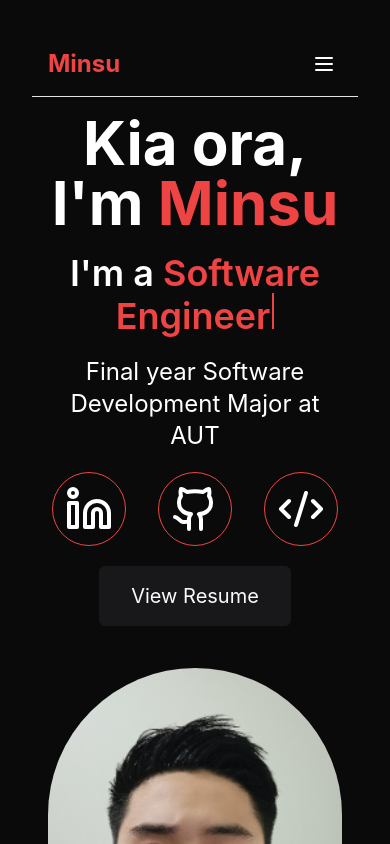
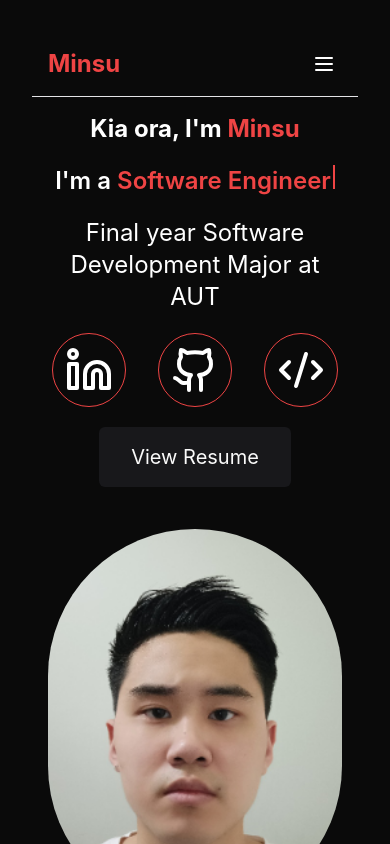
Before and after one commit to Minsukim2827/portfolio-10112024, a React (Vite) app: page / in a window 390 px wide. Shown: the top 844 px of the page. Built offline with nearby package versions, Linux system fonts and the light colour scheme.

Commit message:
added some mobile responsiveness to intro

```diff
--- a/src/components/intro/intro.jsx
+++ b/src/components/intro/intro.jsx
@@ -1,20 +1,19 @@
-// ./Intro.jsx
 import { Link } from 'react-router-dom';
+
 import SocialIcon from './_components/socialIcons';
 import socialLinks from './_components/socialLinks';
-import AnimatedText from './_components/AnimatedText'; // Import the AnimatedText component
-
+import AnimatedText from './_components/AnimatedText';
 export default function Intro() {
   return (
     <div
       className="min-h-[calc(95vh-var(--navbar-height))] text-foreground flex flex-col md:flex-row items-center justify-center p-4 md:p-6 gap-6 md:gap-8"
     >
       {/* Text Content */}
-      <div className="md:w-1/2 space-y-5 text-center md:text-left mb-3 md:mb-0">
-        <h1 className="text-6xl font-bold text-white">
+      <div className=" md:w-1/2 space-y-5 text-center md:text-left mb-3 md:mb-0">
+        <h1 className="text-2xl md:text-6xl font-bold text-white">
           Kia ora, I&apos;m <span className="text-red-500">Minsu</span>
         </h1>
-        <h2 className="text-4xl font-semibold text-white">
+        <h2 className="text-2xl md:text-4xl font-semibold text-white">
           I&apos;m a <AnimatedText />
         </h2>
         <p className="text-2xl text-white">Final year Software Development Major at AUT</p>
```
Also changed, not shown: src/App.css (line endings or trailing spaces).
